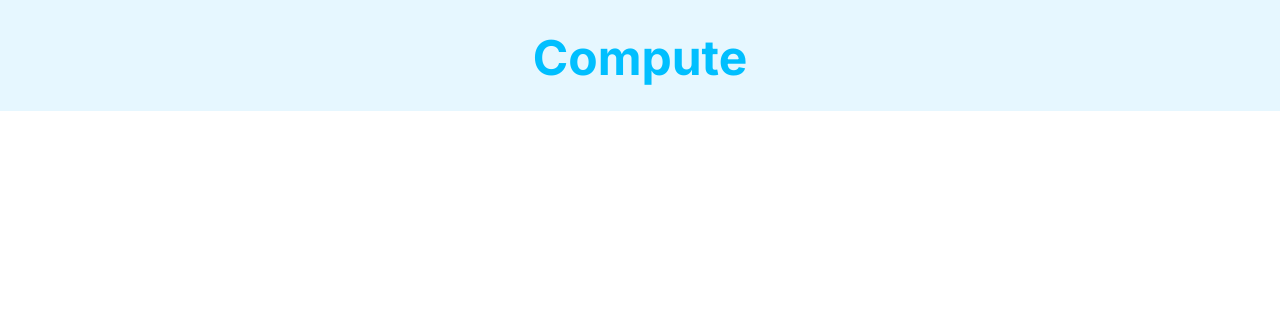
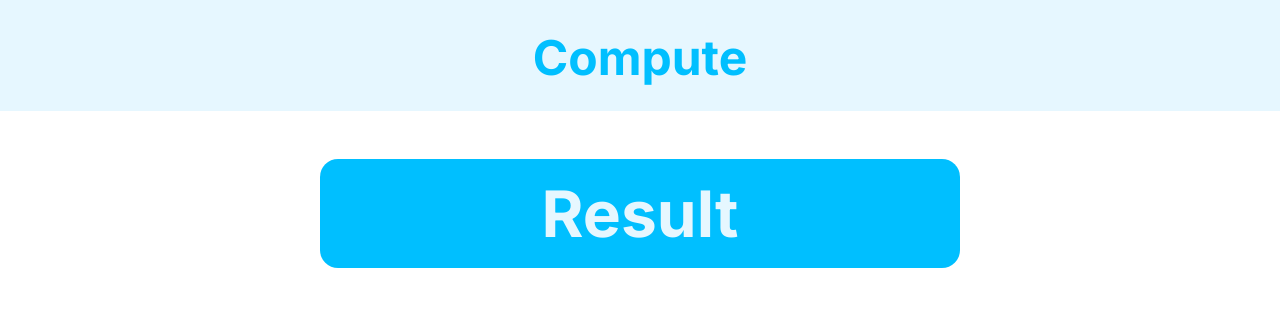
Before and after one commit to csm-18/compute, a plain HTML site: page index.html in a window 1280 px wide. Drawn offline with Linux system fonts and the light colour scheme.

Commit message:
result styling

```diff
--- a/index.html
+++ b/index.html
@@ -11,5 +11,8 @@
 </head>
 <body>
     <h1>Compute</h1>
+    <div class="result-container">
+        <h2>Result</h2>
+    </div>
 </body>
 </html>
--- a/style.css
+++ b/style.css
@@ -25,3 +25,19 @@ h1{
     padding: 1.75rem;
     padding-bottom: 1.5rem;
 }
+
+
+.result-container{
+    display: flex;
+    justify-content: center;
+}
+
+h2{
+    font-size: 4rem;
+    margin-top: 3rem;
+    padding: 1rem 4rem;
+    min-width: 32rem;
+    border-radius: 18px;
+    background:#00bfff;
+    color: #e6f7ff;
+}
```
